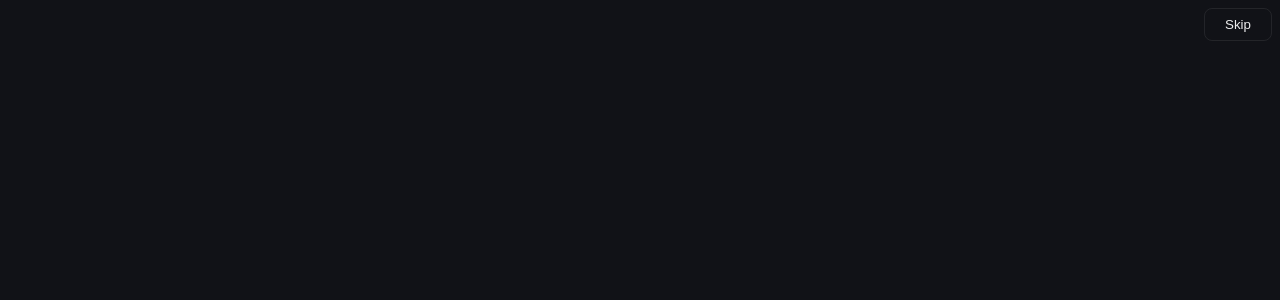
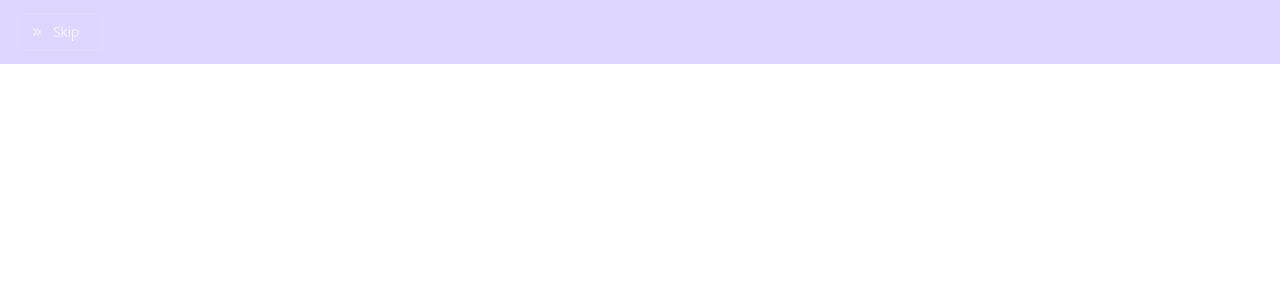
Before and after one commit to nabalma/projetKairos, an Angular app: page / in a window 1280 px wide. Shown: the top 300 px of the page. Built offline with nearby package versions, Linux system fonts and the light colour scheme.

Commit message:
chore: update dependencies and remove unused Tailwind config

```diff
--- a/src/app/app.css
+++ /dev/null
@@ -1,118 +0,0 @@
-:root {
-  --bg: #0f1115;
-  --surface: rgba(255, 255, 255, 0.04);
-  --surface-hover: rgba(255, 255, 255, 0.06);
-  --border: rgba(255, 255, 255, 0.08);
-  --text: rgba(255, 255, 255, 0.92);
-  --muted: rgba(255, 255, 255, 0.64);
-  --accent: #7c5cff;
-  --code-bg: #0b0c0e;
-}
-
-html,
-body {
-  height: 100%;
-}
-
-body {
-  background-color: var(--bg);
-  color: var(--text);
-  font-family: Inter, ui-sans-serif, system-ui, -apple-system, 'Segoe UI', Roboto, 'Helvetica Neue',
-    Arial;
-  -webkit-font-smoothing: antialiased;
-  -moz-osx-font-smoothing: grayscale;
-}
-
-/* App container */
-.min-h-screen {
-  min-height: 100vh;
-}
-
-/* Prose / markdown-like styles (Obsidian-like) */
-.prose {
-  color: var(--text);
-  line-height: 1.6;
-}
-
-.prose h1,
-.prose h2,
-.prose h3,
-.prose h4 {
-  color: var(--text);
-  font-weight: 600;
-}
-
-.prose p {
-  color: var(--muted);
-}
-
-.prose a {
-  color: var(--accent);
-  text-decoration: none;
-}
-
-.prose a:hover {
-  text-decoration: underline;
-}
-
-.prose code,
-.prose pre code {
-  background: var(--code-bg);
-  color: var(--text);
-  padding: 0.15rem 0.3rem;
-  border-radius: 4px;
-  font-family: ui-monospace, SFMono-Regular, Menlo, Monaco, 'Roboto Mono', 'Courier New', monospace;
-  font-size: 0.9em;
-}
-
-.prose pre {
-  background: #0b0c0e;
-  border: 1px solid var(--border);
-  padding: 0.75rem;
-  border-radius: 6px;
-  overflow: auto;
-}
-
-.prose blockquote {
-  border-left: 3px solid var(--border);
-  padding-left: 1rem;
-  color: var(--muted);
-  background: rgba(255, 255, 255, 0.01);
-}
-
-.prose hr {
-  border: none;
-  height: 1px;
-  background: rgba(255, 255, 255, 0.03);
-  margin: 1.25rem 0;
-}
-
-.card {
-  background: var(--surface);
-  border: 1px solid var(--border);
-  border-radius: 8px;
-  padding: 1rem;
-}
-
-/* Focus outline similar to Obsidian */
-:focus {
-  outline: 2px solid rgba(124, 92, 255, 0.22);
-  outline-offset: 2px;
-}
-
-/* Make skip-button visible on dark background */
-skip-button button {
-  background: var(--surface);
-  color: var(--text) !important;
-  border: 1px solid var(--border) !important;
-  padding: 0.5rem 0.75rem;
-  border-radius: 8px;
-  display: inline-flex;
-  align-items: center;
-  gap: 0.5rem;
-}
-
-/* Slightly brighten overall background if too dark */
-:root {
-  --bg: #111217;
-}
--- a/src/app/app.html
+++ b/src/app/app.html
@@ -1,4 +1,4 @@
-<div class="min-h-screen bg-back p-8">
+<div class="bg-accentSoft flex h-16 w-full items-center px-4">
   <div class="flex h-full items-center justify-end">
     <skip-button></skip-button>
   </div>
--- a/src/styles.css
+++ b/src/styles.css
@@ -1,8 +1,19 @@
 /* Global styles + Tailwind directives */
+@import 'tailwindcss';
 
-@tailwind base;
-@tailwind components;
-@tailwind utilities;
+@theme {
+  /* Colors */
+  --color-brand: #1a2b33;
 
-/* App-specific styles */
-@import './app/app.css';
+  /* Note : En v4, on garde vos définitions exactes */
+  --color-surface: rgba(255, 255, 255, 0.04);
+  --color-surfaceHover: rgba(255, 255, 255, 0.06);
+  --color-borderSoft: rgba(255, 255, 255, 0.08);
+
+  --color-accent: #7C5CFF;
+  --color-accentSoft: rgba(124, 92, 255, 0.25);
+
+  --color-text: rgba(255, 255, 255, 0.92);
+  --color-muted: rgba(255, 255, 255, 0.64);
+  --color-codeBg: #0b0c0e;
+}
--- a/tailwind.config.ts
+++ /dev/null
@@ -1,41 +0,0 @@
-import type { Config } from 'tailwindcss';
-
-// export default {
-//   content: ['./src/**/*.{html,ts}'],
-//   theme: {
-//     extend: {
-//       colors: {
-//         "back": '#0de43cff',
-//         "surface": 'rgba(255,255,255,0.05)',
-//         surfaceHover: 'rgba(255,255,255,0.08)',
-//         borderSoft: 'rgba(255,255,255,0.12)',
-//         accent: '#7C5CFF',
-//         accentSoft: 'rgba(124,92,255,0.25)',
-//       },
-//     },
-//   },
-const config: Config = {
-  content: ['./src/**/*.{html,ts}'],
-  theme: {
-    extend: {
-      colors: {
-        back: '#0f1115',
-        surface: 'rgba(255,255,255,0.04)',
-        surfaceHover: 'rgba(255,255,255,0.06)',
-        borderSoft: 'rgba(255,255,255,0.08)',
-        accent: '#7C5CFF',
-        accentSoft: 'rgba(124,92,255,0.25)',
-        primary: 'var(--primary-color)',
-        text: 'rgba(255,255,255,0.92)',
-        muted: 'rgba(255,255,255,0.64)',
-        codeBg: '#0b0c0e',
-      },
-    },
-  },
-  plugins: [],
-};
-
-export default config;
-
-//   plugins: [],
-// } satisfies Config;
```
Also changed, not shown: 1 other file (tests, documents, lock files or other folders).
